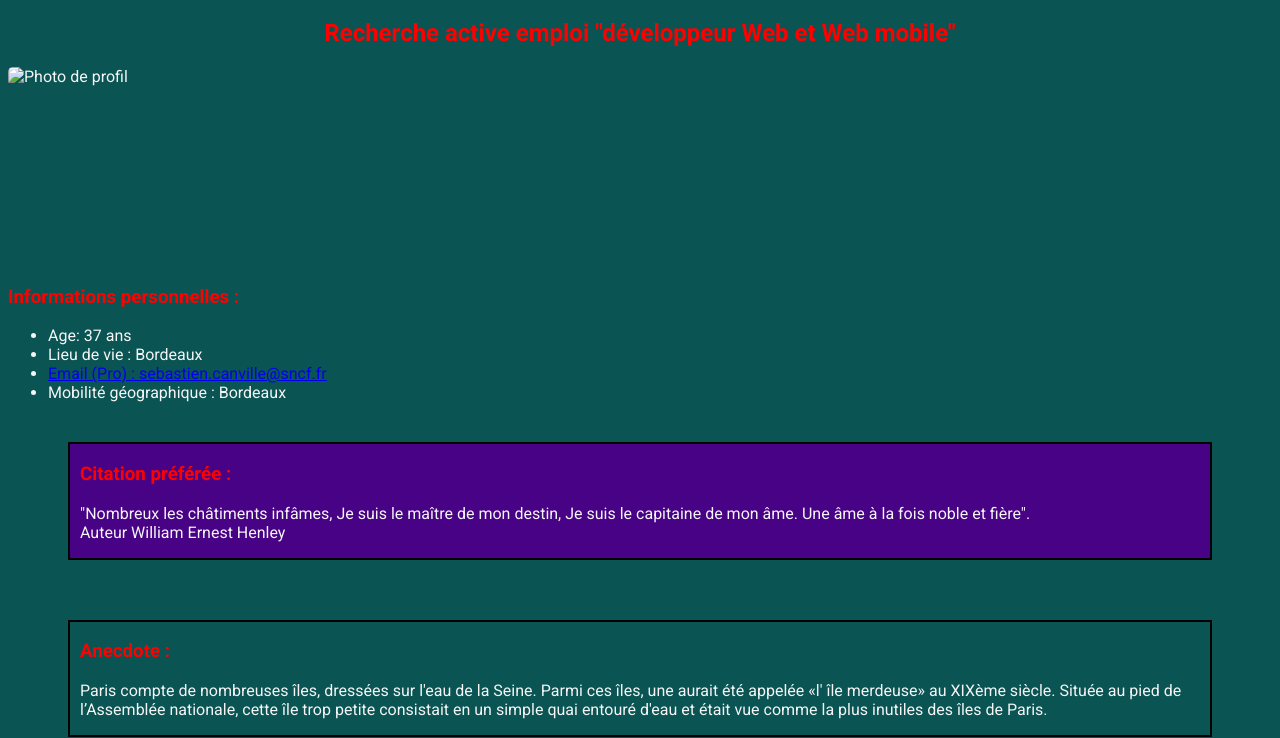
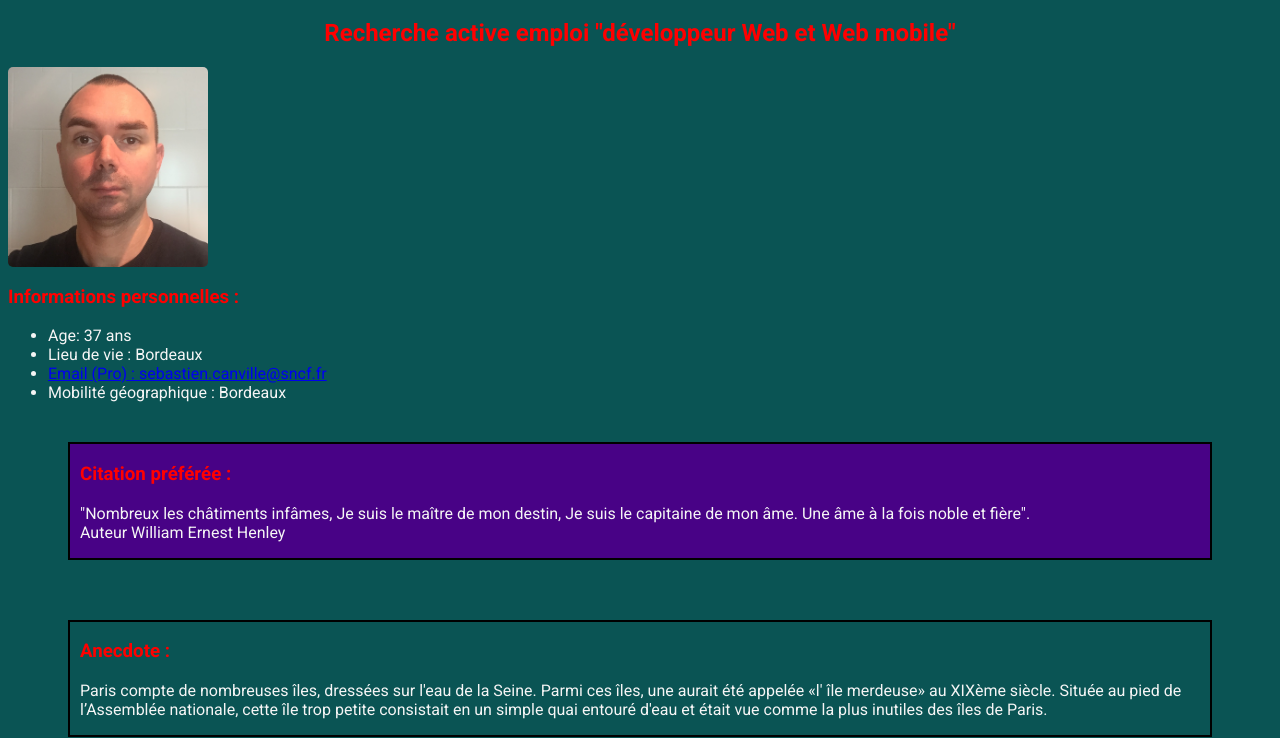
Before and after one commit to SebastienCANVILLE/CVessai, a plain HTML site: page index.html in a window 1280 px wide. Shown: the part 62-800 px from the top of the page. Drawn offline with Linux system fonts and the light colour scheme; the site is published under a folder, as on GitHub Pages, so addresses that start at the root find nothing.

Commit message:
essai pour probleme photo

```diff
--- a/index.html
+++ b/index.html
@@ -25,7 +25,7 @@
 
     <div class="photo">
 
-        <img src="/photo/photo.jpg" alt="Photo de profil" class="photo" />
+        <img src="photo/photo.jpg" alt="Photo de profil" class="photo" />
 
     </div>
 
```
Also changed, not shown: style.css (line endings or trailing spaces).
